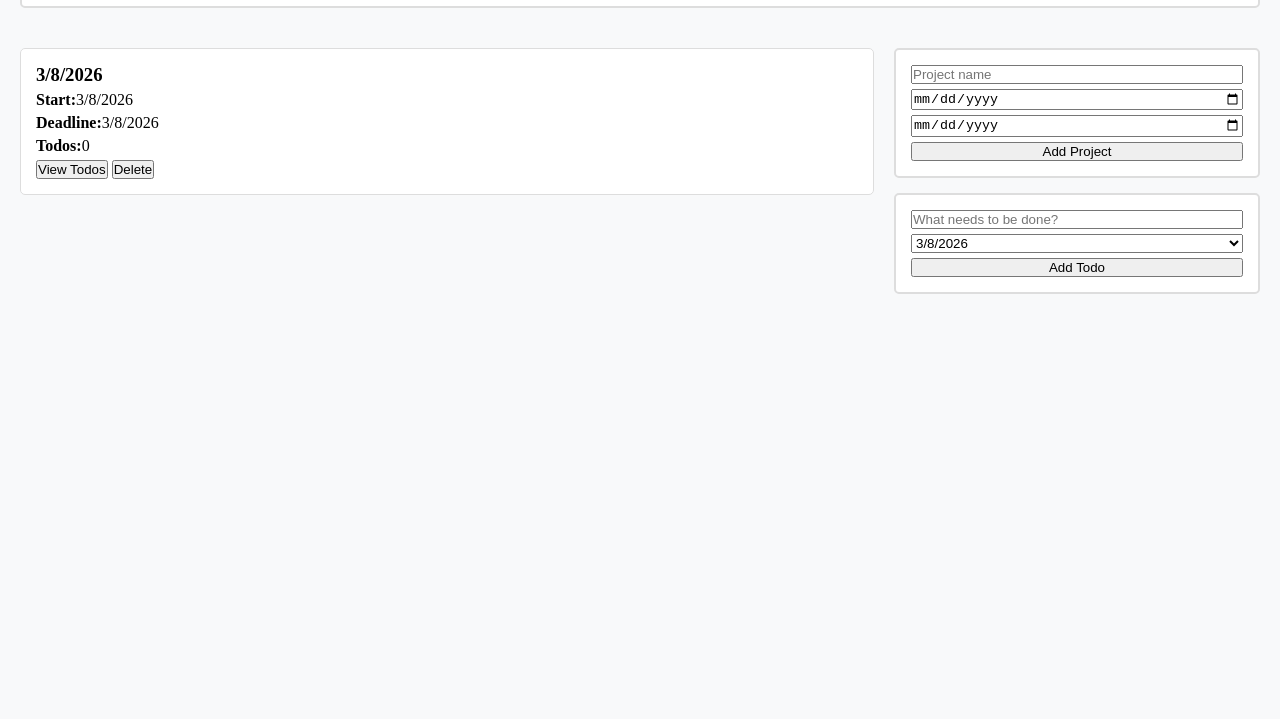
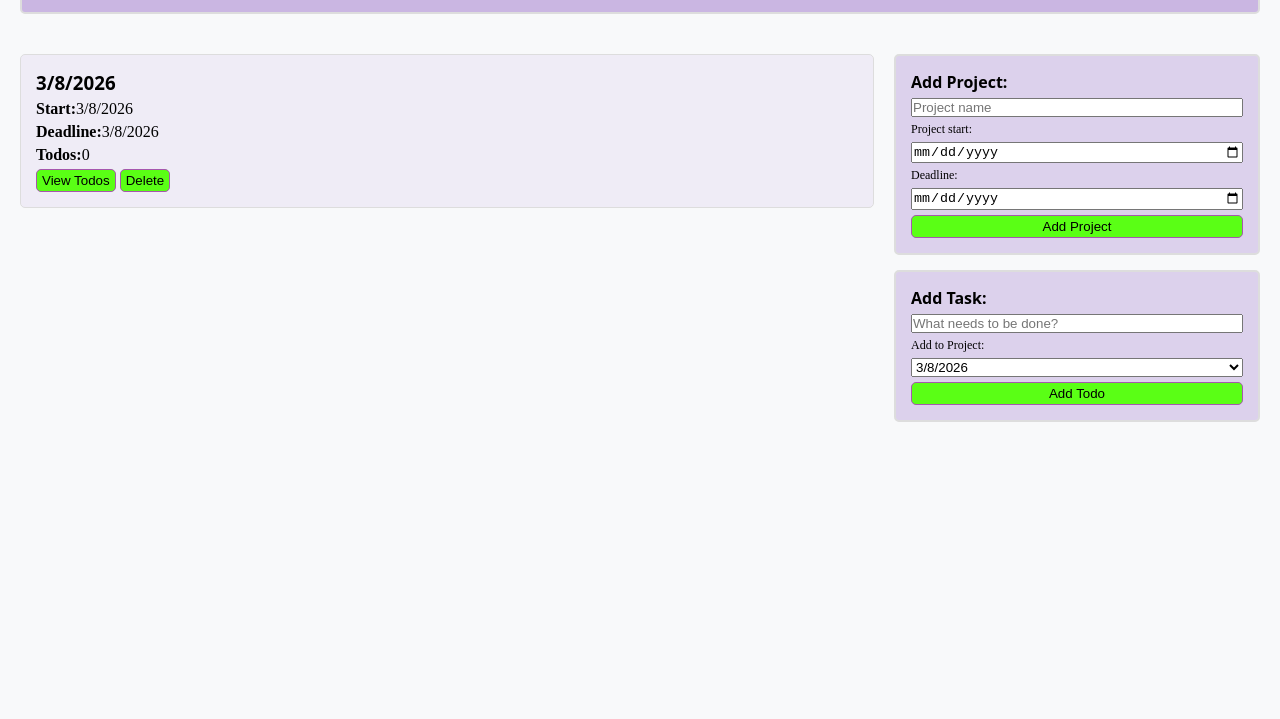
Before and after one commit to NomadicHippiee/todo-app, a website built with webpack: page src/index.html in a window 1280 px wide. Shown: the part 101-820 px from the top of the page. Built offline with nearby package versions, Linux system fonts and the light colour scheme; a web font is replaced by a local one.

Commit message:
Fix styles

```diff
--- a/src/components/addProjectForm.js
+++ b/src/components/addProjectForm.js
@@ -1,6 +1,8 @@
 import app from "../modules/app.js";
 
 function addProjectForm(onProjectAdded) {
+  const heading = document.createElement("h4");
+  heading.textContent = "Add Project:";
   const form = document.createElement("form");
   form.classList.add("add-project-form");
   const projectNameInput = document.createElement("input");
@@ -9,17 +11,33 @@ function addProjectForm(onProjectAdded) {
   projectNameInput.required = true;
   const startDateInput = document.createElement("input");
   startDateInput.type = "date";
+  startDateInput.id = "startDateInput";
   startDateInput.required = true;
+  const startDateLabel = document.createElement("label");
+  startDateLabel.htmlFor = "startDateInput";
+  startDateLabel.textContent = "Project start:";
   const deadlineInput = document.createElement("input");
   deadlineInput.type = "date";
+  deadlineInput.id = "deadlineInput";
+  const deadlineLabel = document.createElement("label");
+  deadlineLabel.htmlFor = "deadlineInput";
+  deadlineLabel.textContent = "Deadline:";
   deadlineInput.required = true;
   const submitBtn = document.createElement("button");
   submitBtn.type = "submit";
   submitBtn.textContent = "Add Project";
 
-    form.append(projectNameInput, startDateInput, deadlineInput, submitBtn);
+  form.append(
+    heading,
+    projectNameInput,
+    startDateLabel,
+    startDateInput,
+    deadlineLabel,
+    deadlineInput,
+    submitBtn,
+  );
 
-    form.addEventListener("submit", (e) =>{
+  form.addEventListener("submit", (e) => {
     e.preventDefault();
 
     const name = projectNameInput.value;
@@ -34,7 +52,6 @@ function addProjectForm(onProjectAdded) {
   });
 
   return form;
-
 }
 
 export default addProjectForm;
--- a/src/components/addTodoForm.js
+++ b/src/components/addTodoForm.js
@@ -1,6 +1,8 @@
 import app from "../modules/app.js";
 
 function addTodoForm(onTodoAdded) {
+  const heading = document.createElement("h4");
+  heading.textContent = "Add Task:";
   const form = document.createElement("form");
   form.classList.add("add-todo-form");
   const todoName = document.createElement("input");
@@ -8,11 +10,15 @@ function addTodoForm(onTodoAdded) {
   todoName.placeholder = "What needs to be done?";
   todoName.required = true;
   const selectProject = document.createElement("select");
+  selectProject.id = "selectProject";
+  const selectProjectLabel = document.createElement("label");
+  selectProjectLabel.htmlFor = "selectProject";
+  selectProjectLabel.textContent = "Add to Project:";
   const submitBtn = document.createElement("button");
   submitBtn.type = "submit";
   submitBtn.textContent = "Add Todo";
 
-  form.append(todoName, selectProject, submitBtn);
+  form.append(heading, todoName, selectProjectLabel, selectProject, submitBtn);
 
   const projects = app.getAllProjects();
   projects.forEach((project) => {
@@ -33,7 +39,6 @@ function addTodoForm(onTodoAdded) {
     onTodoAdded();
 
     form.reset();
-
   });
 
   return form;
--- a/src/components/projectList.js
+++ b/src/components/projectList.js
@@ -1,6 +1,6 @@
 import app from "../modules/app.js";
 
-function projectList(onProjectChanged) {
+function projectList(onViewTodos, onRefresh) {
   const projectContainer = document.createElement("div");
   projectContainer.classList.add("projects-container");
   const projects = app.getAllProjects();
@@ -24,11 +24,11 @@ function projectList(onProjectChanged) {
 
     deleteBtn.addEventListener("click", () => {
       app.removeProject(project.id);
-      onProjectChanged();
+      onRefresh();
     });
 
     viewBtn.addEventListener("click", () => {
-      onProjectChanged(project.id);
+      onViewTodos(project.id);
     });
 
     projectContainer.appendChild(projectCard);
--- a/src/index.js
+++ b/src/index.js
@@ -25,7 +25,7 @@ const projectListContainer = document.createElement("div");
 
 function showProjects() {
   projectListContainer.innerHTML = "";
-  projectListContainer.appendChild(projectList(showTodos));
+  projectListContainer.appendChild(projectList(showTodos, showProjects));
 }
 
 function showTodos(projectId) {
--- a/src/style.css
+++ b/src/style.css
@@ -1,3 +1,5 @@
+@import url("https://fonts.googleapis.com/css2?family=Bitcount+Prop+Double:wght@100..900&family=Corben:wght@400;700&display=swap");
+
 * {
   margin: 0;
   padding: 0;
@@ -8,12 +10,31 @@ body {
   height: 100vh;
 }
 
+h1,
+h3,
+h4 {
+  font-family: "Bitcount Prop Double", system-ui;
+  font-optical-sizing: auto;
+}
+
+button {
+  background-color: #5AFF15;
+  border: 1px solid #A657AE;
+  padding: 3px 5px;
+  border-radius: 5px;
+}
+
+button:hover {
+  border: 2px solid #A657AE;
+}
+
 header {
   padding: 15px;
   margin: 20px;
   border: 2px solid #ddd;
   border-radius: 5px;
   background-color: white;
+  background-color: rgba(157, 117, 203, 0.5);
 }
 
 .main-section {
@@ -40,7 +61,11 @@ header {
   gap: 15px;
 }
 
-.project-card, .add-project-form, .add-todo-form, .todo-card, .card {
+.project-card,
+.add-project-form,
+.add-todo-form,
+.todo-card,
+.card {
   border: 1px solid #ddd;
   padding: 15px;
   border-radius: 5px;
@@ -48,10 +73,13 @@ header {
   display: flex;
   flex-direction: column;
   gap: 5px;
+  background-color: rgba(157, 117, 203, 0.1);
 }
 
-.add-project-form, .add-todo-form {
-    border: 2px solid #ddd;
+.add-project-form,
+.add-todo-form {
+  border: 2px solid #ddd;
+  background-color: rgba(157, 117, 203, 0.3);
 }
 
 .todo-card button {
@@ -61,3 +89,7 @@ header {
 .card button {
   width: 120px;
 }
+
+label {
+  font-size: 12px;
+}
```
Lines whose indentation alone changed are shown as unchanged.
